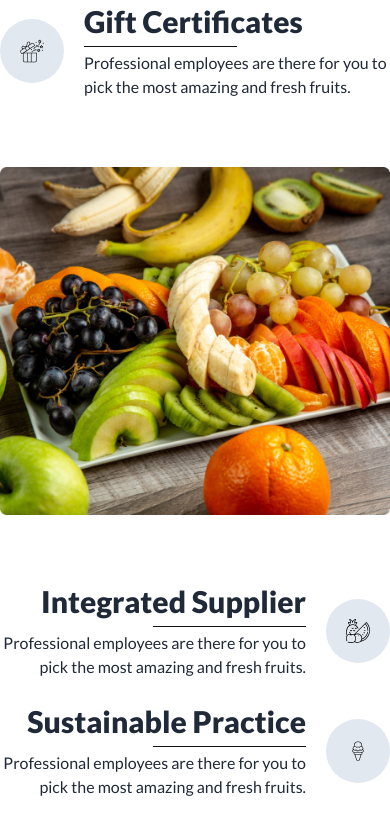
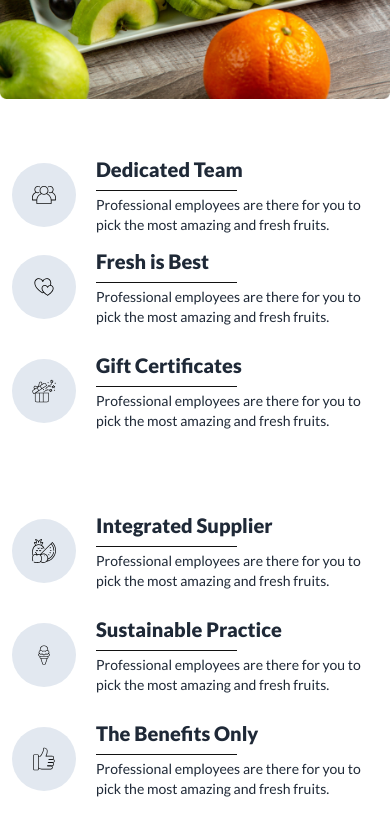
Before and after one commit to adnanalemran/Fruit-Burst, a plain HTML site: page index.html in a window 390 px wide. Shown: the part 5382-6202 px from the top of the page. Drawn offline with nearby package versions, Linux system fonts and the light colour scheme.

Commit message:
improved responsive

```diff
--- a/index.html
+++ b/index.html
@@ -76,7 +76,7 @@
                 </div>
                 <div class="navbar-center btn  btn-ghost gap-2">
                     <img src="./images/logo.png" class="w-[45px] " alt="">
-                                     <a href="index.html" class="font-extrabold normal-case text-3xl">Fruit Burst</a>
+                    <a href="index.html" class="font-extrabold normal-case text-3xl">Fruit Burst</a>
 
                 </div>
 
@@ -403,7 +403,7 @@
                             <input type="radio" name="rating-2" class="mask mask-star-2 bg-red-400" />
                         </div>
                         <div class="card-actions py-3">
-                            <button class="text-red-400"  onclick="my_modal_2.showModal()" >Details</button>
+                            <button class="text-red-400" onclick="my_modal_2.showModal()">Details</button>
                         </div>
                     </div>
                 </div>
@@ -424,7 +424,7 @@
                             <input type="radio" name="rating-3" class="mask mask-star-2 bg-red-400" />
                         </div>
                         <div class="card-actions py-3">
-                            <button class="text-red-400"  onclick="my_modal_3.showModal()">Details</button>
+                            <button class="text-red-400" onclick="my_modal_3.showModal()">Details</button>
                         </div>
                     </div>
                 </div>
@@ -445,7 +445,7 @@
                             <input type="radio" name="rating-4" class="mask mask-star-2 bg-red-400" />
                         </div>
                         <div class="card-actions py-3">
-                            <button class="text-red-400"onclick="my_modal_4.showModal()" >Details</button>
+                            <button class="text-red-400" onclick="my_modal_4.showModal()">Details</button>
                         </div>
                     </div>
                 </div>
@@ -463,7 +463,7 @@
                     <div class="w-auto">
 
                         <h1 class="lg:text-5xl text-3xl font-extrabold text-center ">Meet the team</h1>
-                        <p class=" mt-4 lg:text-xl text-sm w-3/4 mx-auto">Contrary to popular belief, is not simply
+                        <p class=" mt-4 lg:text-xl text-sm w-3/4 mx-auto ">Contrary to popular belief, is not simply
                             random text. It has
                             roots in a piece of classical Latin literature from 45 BC, making it over 2000 years old.
                         </p>
@@ -559,13 +559,13 @@
         <!-- start Why Choose Us -->
         <section class="py-16">
             <h2 class="lg:text-5xl text-3xl font-extrabold text-center lg:text-center ">Why Choose Us</h2>
-            <p class="text-lg font-medium   py-9 text-center">Contrary to popular belief, is not simply random text. It
+            <p class="text-lg font-medium  text-[#121212] py-9 text-center">Contrary to popular belief, is not simply random text. It
                 has roots in a piece of classical Latin<br>
                 literature from 45 BC, making it over 2000 years old.</p>
 
             <div class="flex gap-14 flex-col lg:flex-row mx-auto">
-                <div class="flex-1 ">
-                    <div class="flex gap-5 py-3 ">
+                <div class="flex-1 order-2 md:order-1 px-3 ">
+                    <div class="flex gap-5  ">
                         <div class="p-5 bg-slate-200 rounded-full my-auto">
                             <svg xmlns="http://www.w3.org/2000/svg" width="24" height="24" viewBox="0 0 24 24"
                                 fill="none">
@@ -575,9 +575,9 @@
                             </svg>
                         </div>
                         <div class="">
-                            <h2 class="font-extrabold text-3xl  pb-1">Dedicated Team</h2>
+                            <h2 class="font-extrabold text-xl lg:text-3xl pb-1">Dedicated Team</h2>
                             <div class="border-[#121212] border-b-[1px] h-1 w-1/2"></div>
-                            <p class="pt-1">Professional employees are there for you to pick the most amazing and fresh
+                            <p class="pt-1  text-sm ">Professional employees are there for you to pick the most amazing and fresh
                                 fruits.</p>
                         </div>
                     </div>
@@ -591,9 +591,9 @@
                             </svg>
                         </div>
                         <div class="">
-                            <h2 class="font-extrabold text-3xl  pb-1">Fresh is Best</h2>
+                            <h2 class="font-extrabold text-xl lg:text-3xl pb-1">Fresh is Best</h2>
                             <div class="border-[#121212] border-b-[1px] h-1 w-1/2"></div>
-                            <p class="pt-1">Professional employees are there for you to pick the most amazing and fresh
+                            <p class="pt-1  text-sm ">Professional employees are there for you to pick the most amazing and fresh
                                 fruits.</p>
                         </div>
                     </div>
@@ -647,23 +647,23 @@
                             </svg>
                         </div>
                         <div class="">
-                            <h2 class="font-extrabold text-3xl  pb-1">Gift Certificates</h2>
+                            <h2 class="font-extrabold text-xl lg:text-3xl pb-1">Gift Certificates</h2>
                             <div class="border-[#121212] border-b-[1px] h-1 w-1/2"></div>
-                            <p class="pt-1">Professional employees are there for you to pick the most amazing and fresh
+                            <p class="pt-1  text-sm ">Professional employees are there for you to pick the most amazing and fresh
                                 fruits.</p>
                         </div>
                     </div>
 
 
                 </div>
-                <div class="flex-1 w-full"><img src="./images/whychoose1.png" alt="" class="mx-auto"></div>
-                <div class="flex-1">
+                <div class="flex-1 w-full order-1 "><img src="./images/whychoose1.png" alt="" class="mx-auto"></div>
+                <div class="flex-1 order-3 px-3 mx-auto w-full">
 
-                    <div class="flex gap-5 py-3">
+                    <div class="flex gap-5 py-3 flex-row-reverse lg:flex-row">
                         <div class="">
-                            <h2 class="font-extrabold text-3xl text-right pb-1">Integrated Supplier</h2>
-                            <div class="border-[#121212] border-b-[1px] h-1 w-1/2 ml-auto"></div>
-                            <p class="pt-1 text-right ">Professional employees are there for you to pick the most
+                            <h2 class="font-extrabold text-xl md:text-3xl lg:text-right pb-1">Integrated Supplier</h2>
+                            <div class="border-[#121212] border-b-[1px] h-1 w-1/2 lg:ml-auto"></div>
+                            <p class="pt-1 lg:text-right text-sm">Professional employees are there for you to pick the most
                                 amazing and fresh fruits.</p>
                         </div>
                         <div class="p-5 bg-slate-200 rounded-full my-auto">
@@ -710,11 +710,12 @@
                         </div>
                     </div>
 
-                    <div class="flex gap-5 py-3">
+                    <div class="flex gap-5 py-3 flex-row-reverse lg:flex-row">
                         <div class="">
-                            <h2 class="font-extrabold text-3xl text-right pb-1">Sustainable Practice</h2>
-                            <div class="border-[#121212] border-b-[1px] h-1 w-1/2 ml-auto"></div>
-                            <p class="pt-1 text-right ">Professional employees are there for you to pick the most
+                             <h2 class="font-extrabold text-xl md:text-3xl lg:text-right pb-1">Sustainable Practice</h2>
+                            <div class="border-[#121212] border-b-[1px] h-1 w-1/2 lg:ml-auto"></div>
+
+                            <p class="pt-1 lg:text-right text-sm">Professional employees are there for you to pick the most
                                 amazing and fresh fruits.</p>
                         </div>
                         <div class="p-5 bg-slate-200 rounded-full my-auto">
@@ -730,11 +731,11 @@
                         </div>
                     </div>
 
-                    <div class="flex gap-5 py-3">
+                    <div class="flex gap-5 py-3 flex-row-reverse lg:flex-row">
                         <div class="">
-                            <h2 class="font-extrabold text-3xl text-right pb-1">The Benefits Only</h2>
-                            <div class="border-[#121212] border-b-[1px] h-1 w-1/2 ml-auto"></div>
-                            <p class="pt-1 text-right ">Professional employees are there for you to pick the most
+                             <h2 class="font-extrabold text-xl md:text-3xl lg:text-right pb-1">The Benefits Only</h2>
+                            <div class="border-[#121212] border-b-[1px] h-1 w-1/2 lg:ml-auto"></div>
+                            <p class="pt-1 lg:text-right text-sm">Professional employees are there for you to pick the most
                                 amazing and fresh fruits.</p>
                         </div>
                         <div class="p-5 bg-slate-200 rounded-full my-auto">
@@ -768,7 +769,7 @@
     <footer class="footer footer-center  py-28 bg-[#121212] text-base-content rounded text-white">
         <div class="navbar-center btn  btn-ghost gap-2 flex">
             <img src="./images/logo.png" class="w-[45px] " alt="">
-                             <a href="index.html" class="font-extrabold normal-case text-3xl">Fruit Burst</a>
+            <a href="index.html" class="font-extrabold normal-case text-3xl">Fruit Burst</a>
 
         </div>
         <div class="grid grid-cols-3 md:grid-cols-3 lg:grid-cols-6 gap-4 font-semibold text-sm justify-center">
```
